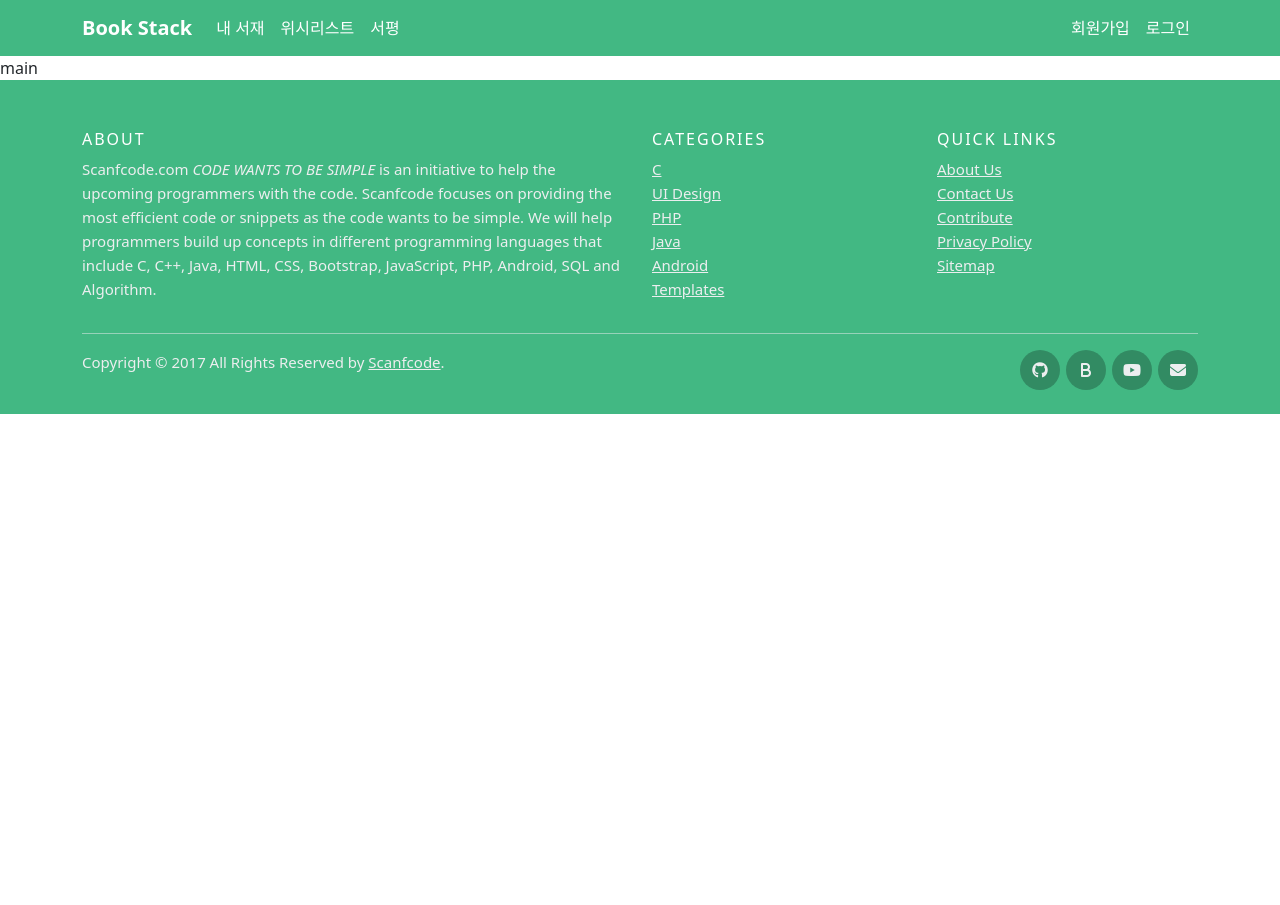
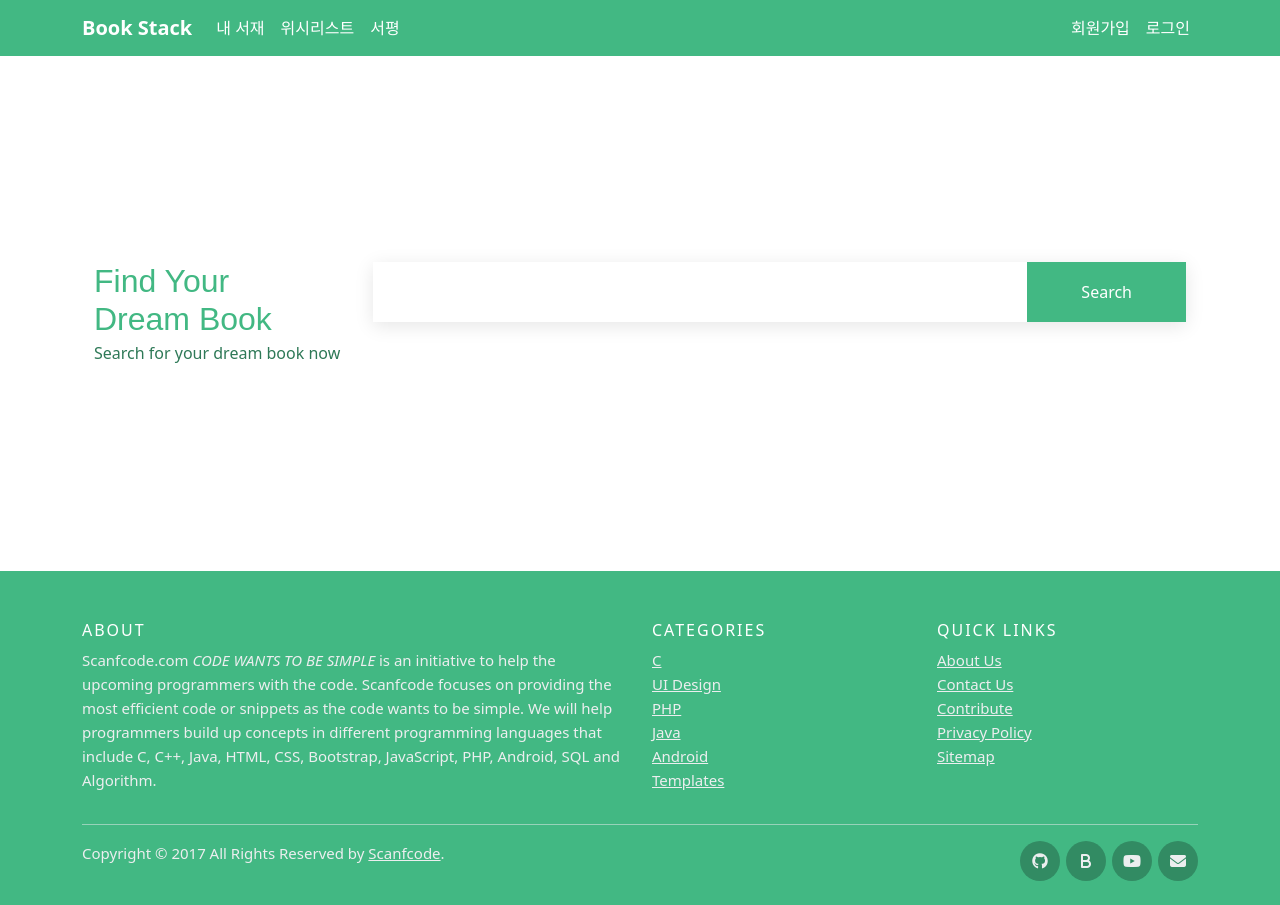
Before and after one commit to Jong-youn/book-stack, a Vue app in the folder frontend/: page / in a window 1280 px wide. Before the commit the page ends 800 px from the top, so only its background shows below. Built offline with nearby package versions, Linux system fonts and the light colour scheme.

Commit message:
main search form styling

```diff
--- a/frontend/src/App.vue
+++ b/frontend/src/App.vue
@@ -1,7 +1,7 @@
 <template>
   <div id="app">
     <header-bar></header-bar>
-    <router-view></router-view>
+    <div class="container"><router-view></router-view></div>
     <footer-bar></footer-bar>
   </div>
 </template>
--- a/frontend/src/components/MainView.vue
+++ /dev/null
@@ -1,15 +0,0 @@
-<template>
-  <div>
-    main
-  </div>
-</template>
-
-<script>
-export default {
-
-}
-</script>
-
-<style>
-
-</style>
--- /dev/null
+++ b/frontend/src/components/home/MainView.vue
@@ -0,0 +1,50 @@
+<template>
+  <form class="row domain-search">
+    <div class="search-container">
+      <div class="row">
+        <div class="col-md-3">
+          <h2 class="form-title">Find Your <strong>Dream Book</strong></h2>
+          <p>Search for your dream book now</p>
+        </div>
+        <div class="col-md-9">
+          <search-form></search-form>
+        </div>
+      </div>
+    </div>
+  </form>
+</template>
+
+<script>
+import SearchForm from './SearchForm.vue'
+
+export default {
+  components: {
+    SearchForm
+  }
+}
+</script>
+
+<style scoped>
+.domain-search {
+    margin: 0;
+    padding: 206px 0
+}
+
+.domain-search .form-title {
+    margin-top: 0;
+    margin-bottom: 2px;
+    color: #42b883;
+    font-family: "Poppins", sans-serif;
+    font-weight: 100
+}
+
+.domain-search p {
+    color: #2e7957;
+    margin: 0
+}
+
+.domain-search .form-title strong {
+    display: block
+}
+
+</style>
--- /dev/null
+++ b/frontend/src/components/home/SearchForm.vue
@@ -0,0 +1,56 @@
+<template>
+  <div class="wrap">
+    <div class="input-group">
+      <input type="search" class="form-control">
+      <span class="input-group-addon">
+        <input type="submit" value="Search" class="btn">
+      </span>
+    </div>
+    <!-- <%= form_with(url: search_path, method: "get", local: true) do |form| %>
+            <div class="input-group">
+              <%= form.search_field :query, class: "form-control" %>
+              <%= form.submit "Search", type: "submit", class: "btn btn-primary" %>
+            </div>
+          <% end %>  -->
+  </div>
+</template>
+
+<script>
+export default {
+
+}
+</script>
+
+<style scoped>
+.btn {
+  padding: 0 54px;
+  line-height: 60px;
+  background-color: #42b883;
+  color: white;
+}
+
+.input-group {
+    -webkit-box-shadow: 0px 4px 18px 0px rgba(0, 0, 0, 0.1);
+    box-shadow: 0px 4px 18px 0px rgba(0, 0, 0, 0.1)
+}
+
+.input-group-addon {
+    border: none
+}
+
+.form-control {
+    height: 60px;
+    border-radius: 0;
+    border: none
+}
+
+.form-control:focus {
+    box-shadow: 0px 0px 0px 0px #ffffff !important
+}
+
+.input-group .input-group-addon [type="submit"],
+.input-group .input-group-addon button {
+    border: none;
+    border-radius: 0
+}
+</style>
--- a/frontend/src/routes/index.js
+++ b/frontend/src/routes/index.js
@@ -1,7 +1,7 @@
 import Vue from 'vue'
 import VueRouter from 'vue-router';
 
-import MainView from '../components/MainView.vue';
+import MainView from '../components/home/MainView.vue';
 import SignUpView from '../components/SignUpView.vue';
 import LoginView from '../components/LoginView.vue';
 import ReviewView from '../components/ReviewView.vue';
```
